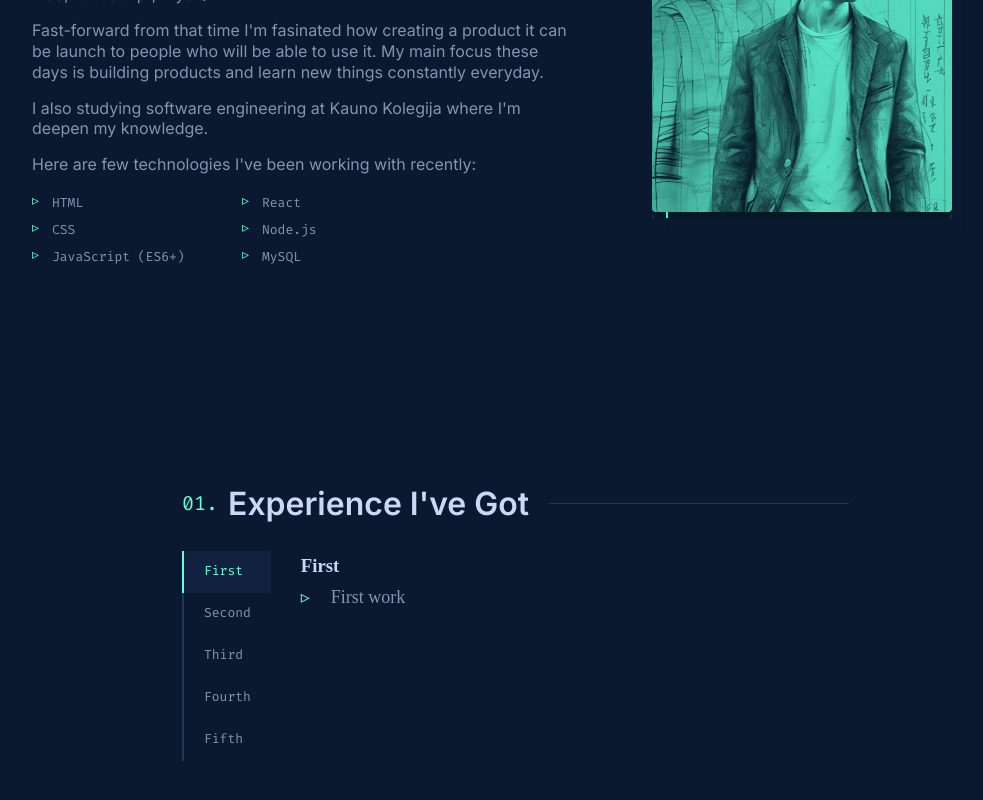
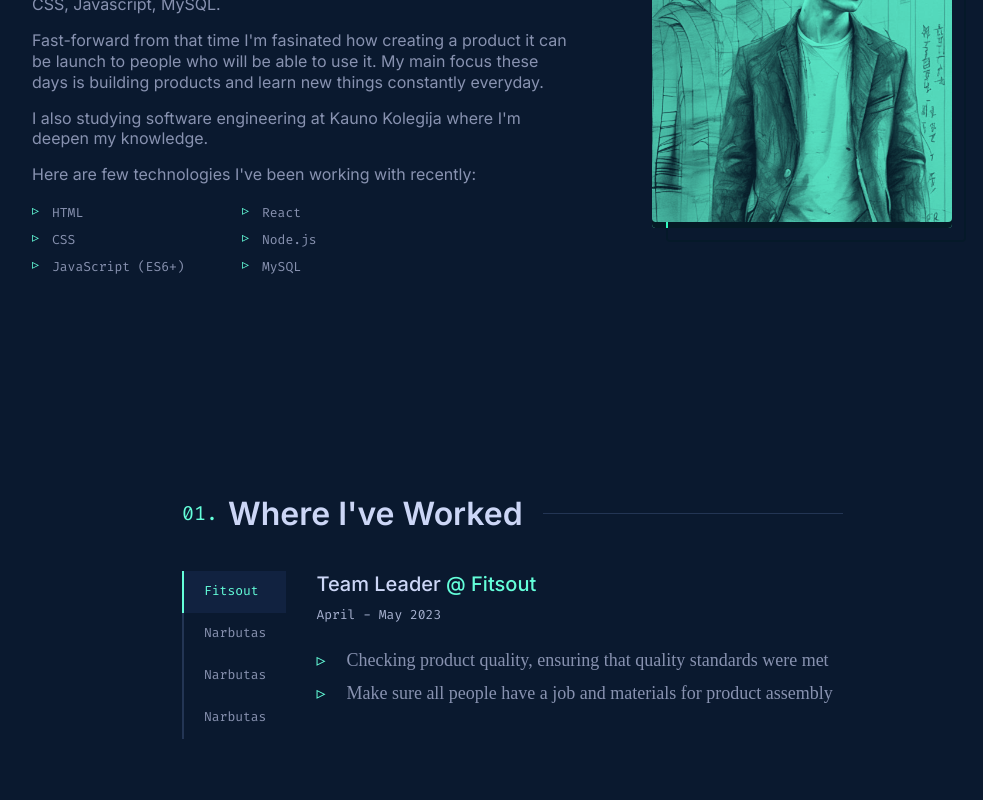
Before and after one commit to lastwon/Portfolio, a React (Create React App) app in the folder portfolio/: page / in a window 1280 px wide. Shown: the part 1249-2049 px from the top of the page, without its empty margins (108-1091 px from the left). Built offline with nearby package versions, Linux system fonts and the light colour scheme.

Commit message:
Finished work section

```diff
--- a/portfolio/src/components/Job.js
+++ b/portfolio/src/components/Job.js
@@ -1,13 +1,19 @@
 import React from "react";
 import "../styles/jobs.css";
 
-const Job = ({ id, title, desc }) => {
+const Job = ({ id, company, role, when, desc }) => {
   return (
     <div className="job-panels">
       <div className="job-panel">
-        <h3>{title}</h3>
+        <h3>
+          {role}
+          <span> @ {company}</span>
+        </h3>
+        <p className="when">{when}</p>
         <ul>
-          <li>{desc}</li>
+          {desc.map((description, index) => (
+            <li key={index}>{description}</li>
+          ))}
         </ul>
       </div>
     </div>
--- a/portfolio/src/components/Jobs.js
+++ b/portfolio/src/components/Jobs.js
@@ -10,16 +10,53 @@ const Jobs = () => {
   };
 
   const jobs = [
-    { id: 1, title: "First", desc: "First work" },
-    { id: 2, title: "Second", desc: "Work" },
-    { id: 3, title: "Third", desc: "Work" },
-    { id: 4, title: "Fourth", desc: "Work" },
-    { id: 5, title: "Fifth", desc: "Work" },
+    {
+      id: 1,
+      company: "Fitsout",
+      role: "Team Leader",
+      when: "April - May 2023",
+      desc: [
+        "Checking product quality, ensuring that quality standards were met",
+        "Make sure all people have a job and materials for product assembly",
+      ],
+    },
+    {
+      id: 2,
+      company: "Narbutas",
+      role: "Team Leader",
+      when: "January 2021 - October 2022",
+      desc: [
+        "Was responsible for overseeing and coordinating the day-to-day operations of the production line",
+        "Managed a team of 24 employees",
+        "Ensuring that quality standards were met and that the production line was running efciently",
+      ],
+    },
+    {
+      id: 3,
+      company: "Narbutas",
+      role: "Work organizer",
+      when: "September 2017 - January 2021",
+      desc: [
+        "Had to solve problems that have arisen",
+        "Communicate with other people, leading that the products the production line ran smoothly, and that deadlines were met",
+      ],
+    },
+    {
+      id: 4,
+      company: "Narbutas",
+      role: "Cabinet assembler-packer",
+      when: "August 2015 - September 2017",
+      desc: [
+        "Had to assemble the cabinets, when needed go to pack them",
+        "Memorize the color codes of production",
+        "Speed and critical thinking was most important thing",
+      ],
+    },
   ];
 
   return (
     <section className="experience">
-      <h2 className="numbered-heading">Experience I've Got</h2>
+      <h2 className="numbered-heading">Where I've Worked</h2>
       <div className="innerr">
         <div className="job-list">
           {jobs.map((job) => (
@@ -30,7 +67,7 @@ const Jobs = () => {
               }`}
               onClick={() => handleJobButtonClick(job.id)}
             >
-              <span>{job.title}</span>
+              <span>{job.company}</span>
             </button>
           ))}
         </div>
@@ -40,7 +77,13 @@ const Jobs = () => {
               (job) =>
                 job.id === selectedJobId && (
                   <span key={job.id} className="show">
-                    <Job id={job.id} title={job.title} desc={job.desc} />
+                    <Job
+                      id={job.id}
+                      company={job.company}
+                      role={job.role}
+                      when={job.when}
+                      desc={job.desc}
+                    />
                   </span>
                 )
             )}
--- a/portfolio/src/styles/about.css
+++ b/portfolio/src/styles/about.css
@@ -5,6 +5,7 @@ h2 {
 .inner {
   display: grid;
   grid-template-columns: 3fr 2fr;
+  padding-top: 10px;
   grid-gap: 50px;
 }
 
--- a/portfolio/src/styles/jobs.css
+++ b/portfolio/src/styles/jobs.css
@@ -7,6 +7,7 @@
 .innerr {
   display: flex;
   gap: 25px;
+  padding-top: 10px;
   align-items: flex-start;
 }
 
@@ -61,7 +62,28 @@ button {
 .job-panel {
   width: 100%;
   height: auto;
-  padding: 5px 5px;
+  padding: 0px 5px;
+}
+
+.job-panel h3 {
+  font-size: var(--fz-xl);
+  margin-bottom: 2px;
+  font-weight: 500;
+  line-height: 1.3;
+  font-family: var(--font-sans);
+  color: var(--lightest-slate);
+}
+
+.job-panel span {
+  color: var(--green);
+}
+
+.when {
+  margin-top: 10px;
+  margin-bottom: 25px;
+  color: var(--light-slate);
+  font-family: var(--font-mono);
+  font-size: var(--fz-xs);
 }
 
 .job-panel ul {
```
